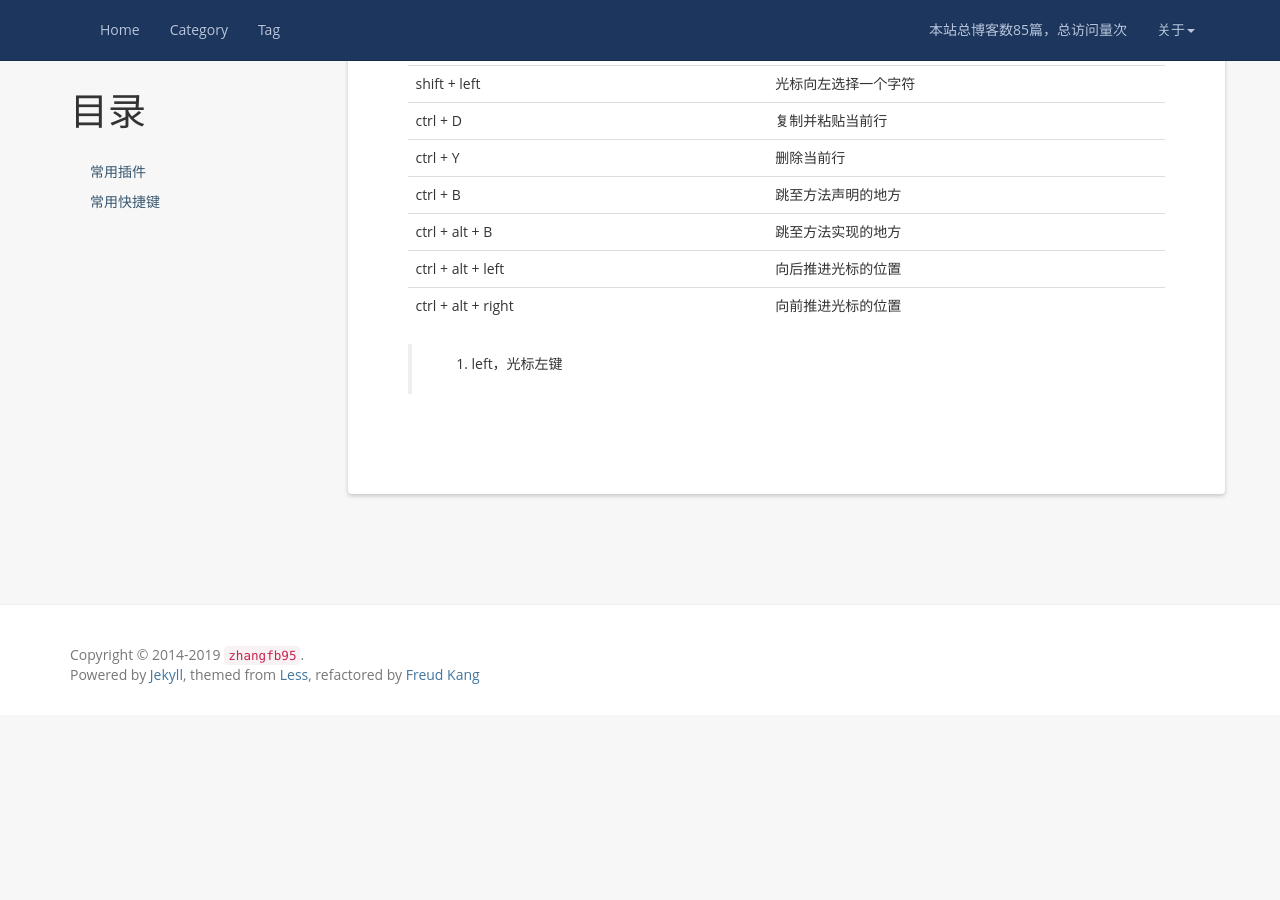
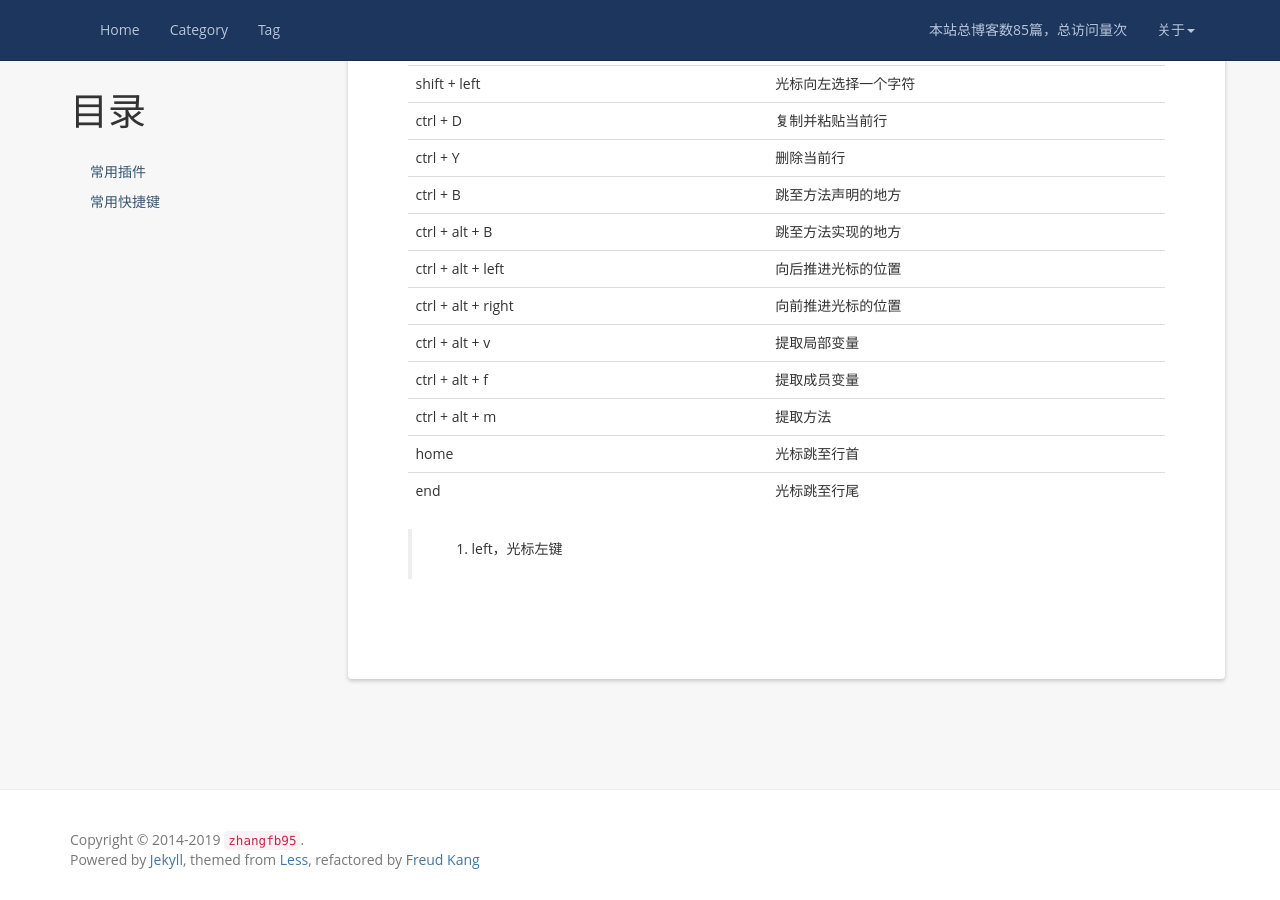
Before and after one commit to zhangfb95/zhangfb95.github.io.bak, a Jekyll site: the page built from plugin-intellij.md, in a window 1280 px wide and 900 px high, scrolled down 661 px. Built offline with Jekyll 4.4.1, drawn with Linux system fonts in a browser that asks for light colours; nearby versions of some CDN libraries; a script that is not in the unit is left out; comment, search, counter and statistics services are not loaded; before the commit the page ends 1376 px from its top, so only the background shows below that.

Commit message:
add more shortcut

```diff
--- a/plugin-intellij.md
+++ b/plugin-intellij.md
@@ -28,5 +28,10 @@ permalink: /plugin-intellij/
 | ctrl + alt + B | 跳至方法实现的地方 |
 | ctrl + alt + left | 向后推进光标的位置 |
 | ctrl + alt + right | 向前推进光标的位置 |
+| ctrl + alt + v | 提取局部变量 |
+| ctrl + alt + f | 提取成员变量 |
+| ctrl + alt + m | 提取方法 |
+| home | 光标跳至行首 |
+| end | 光标跳至行尾 |
 
 > 1. left，光标左键
```
